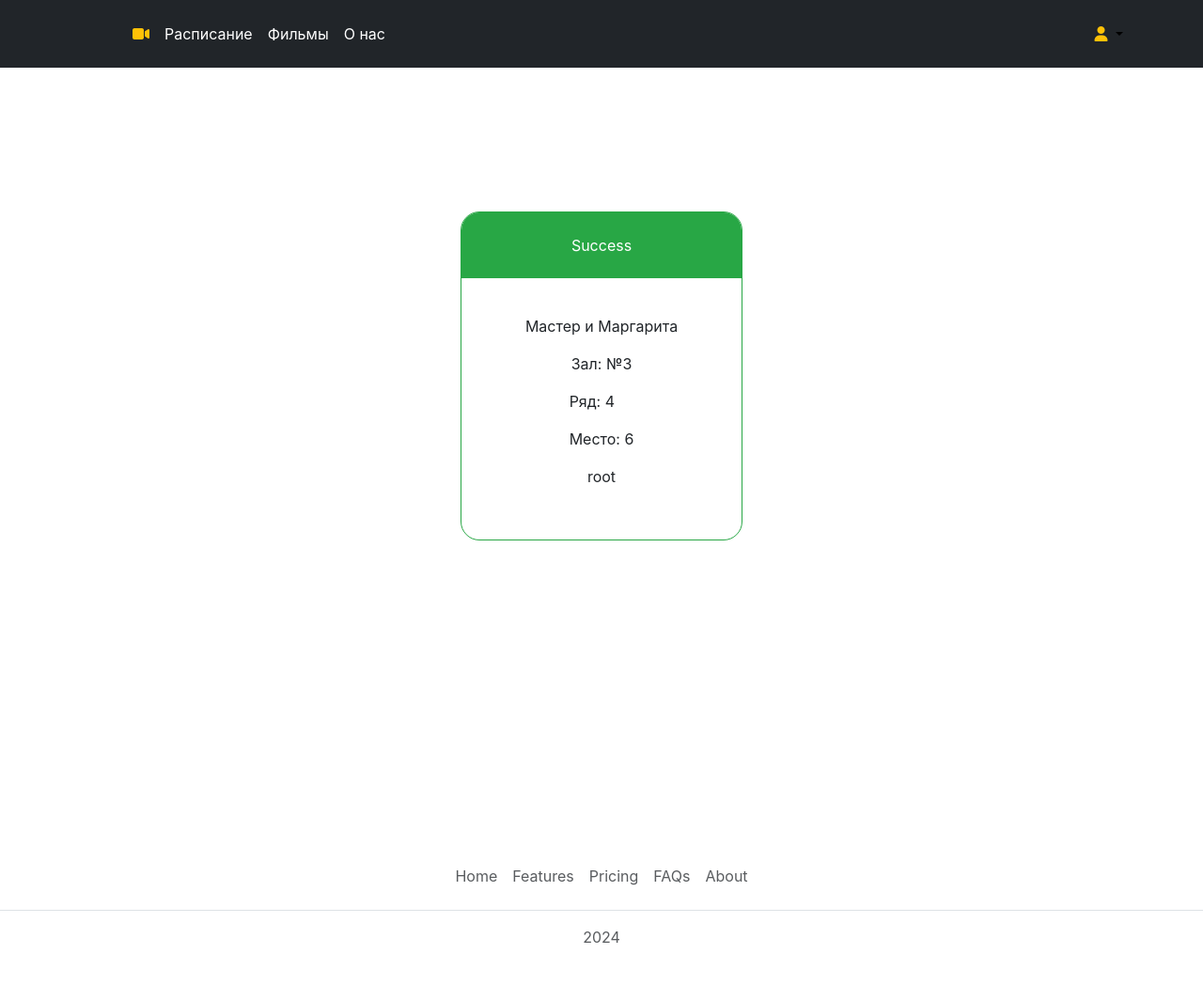
After one commit to SergeyKai/Sinima, a Django app: page /tickets/check_ticket/139 in a window 1280 px wide. The commit adds this page. Shown: the whole page at 94% size. Run offline with Django 5.2, Linux system fonts and the light colour scheme; a user stored in the database is signed in; data comes from the database, SQL or seed files in the repository; both versions use the stored data as it was after the commit; some libraries are stand-ins or nearby versions.

Commit message:
check tickets

```diff
--- a/Sinima/Sinima/urls.py
+++ b/Sinima/Sinima/urls.py
@@ -26,6 +26,7 @@ urlpatterns = [
     path('movies/', include('movies.urls')),
     path('users/', include('users.urls')),
     path('tickets/', include('tickets.urls')),
+    path('sessions/', include('cinemas.urls'))
 ]
 
 if settings.DEBUG:
--- a/Sinima/cinemas/admin.py
+++ b/Sinima/cinemas/admin.py
@@ -8,6 +8,9 @@ admin.site.register(models.Seat)
 
 @admin.register(models.Session)
 class SessionAdmin(admin.ModelAdmin):
+    """
+    Регистрация модели Session в панели администратора
+    """
     list_display = ('id', 'movie', 'get_movie_poster', 'room', 'start_time', 'ticket_price')
     list_display_links = ('id', 'movie')
     list_filter = ('movie', 'room', 'start_time', 'ticket_price')
--- a/Sinima/cinemas/models.py
+++ b/Sinima/cinemas/models.py
@@ -59,3 +59,4 @@ class Session(models.Model):
     class Meta:
         verbose_name = 'Показ'
         verbose_name_plural = 'Показы'
+        ordering = ['start_time', 'movie__title']
--- /dev/null
+++ b/Sinima/cinemas/urls.py
@@ -0,0 +1,7 @@
+from django.urls import path, include
+
+from .views import list_session
+
+urlpatterns = [
+    path('list/', list_session, name='list_session')
+]
--- /dev/null
+++ b/Sinima/core/permishions.py
@@ -0,0 +1,15 @@
+from functools import wraps
+from django.http import HttpResponseForbidden
+from django.shortcuts import redirect
+
+
+def admin_required(func):
+    def wrapper(request, *args, **kwargs):
+        if not request.user.is_authenticated:
+            return HttpResponseForbidden('Вы не авторизованы')
+        elif not request.user.is_superuser:
+            return redirect('forbidden')
+        else:
+            return func(request, *args, **kwargs)
+
+    return wrapper
--- a/Sinima/core/urls.py
+++ b/Sinima/core/urls.py
@@ -5,5 +5,6 @@ from . import views
 
 urlpatterns = [
     path('', views.home, name='home'),
-    path('about', views.about, name='about'),
+    path('about/', views.about, name='about'),
+    path('forbidden/', views.forbidden, name='forbidden'),
 ]
--- a/Sinima/core/views.py
+++ b/Sinima/core/views.py
@@ -11,3 +11,7 @@ def home(request):
 
 def about(request):
     return render(request, 'core/about.html')
+
+
+def forbidden(request):
+    return render(request, 'core/forbidden.html')
--- /dev/null
+++ b/Sinima/static/css/ticket_check.css
@@ -0,0 +1,91 @@
+
+.success_msg {
+    color: #fff;
+    background-color: #28a745;
+    border-color: #28a745;
+}
+
+.success_container {
+    position: absolute;
+
+    top: 50%;
+    left: 50%;
+    transform: translate(-50%, -50%);
+
+    /* padding: 20px; */
+
+    border: 1px solid #28a745;
+
+    border-radius: 20px;
+
+
+    display: flex;
+    /* align-items: center;
+    justify-content: center; */
+
+    flex-direction: column;
+
+    overflow: hidden;
+
+
+    width: 300px;
+    height: 350px;
+}
+
+.success_msg {
+    position: relative;
+
+    width: 100%;
+    height: 20%;
+
+    display: flex;
+    align-items: center;
+    justify-content: center;
+}
+
+.ticket_block {
+    position: relative;
+
+
+    /* width: calc(100% - 5px);
+    height: calc(80% - 5px); */
+
+    width: 100%;
+    height: 80%;
+
+
+    padding: 10px;
+
+    display: flex;
+    align-items: center;
+    justify-content: center;
+    flex-direction: column;
+}
+
+.forbidden_container {
+    position: absolute;
+
+    top: 50%;
+    left: 50%;
+    transform: translate(-50%, -50%);
+
+    padding: 20px;
+
+
+    border: 1px solid #dc3545;
+
+    color: #fff;
+    background-color: #dc3545;
+    border-color: #dc3545;
+
+    border-radius: 20px;
+
+
+    display: flex;
+    flex-direction: column;
+
+    overflow: hidden;
+
+    font-size: 30px;
+
+}
--- a/Sinima/templates/core/base.html
+++ b/Sinima/templates/core/base.html
@@ -34,7 +34,7 @@
                 <li><a href="{% url 'home' %}" class="nav-link px-2 text-white">
                     <i class="text-warning fa-solid fa-video"></i>
                 </a></li>
-                <li><a href="#" class="nav-link px-2 text-white">Расписание</a></li>
+                <li><a href="{% url 'list_session' %}" class="nav-link px-2 text-white">Расписание</a></li>
                 <li><a href="{% url 'movies_list' %}" class="nav-link px-2 text-white">Фильмы</a></li>
                 <li><a href="{% url 'about' %}" class="nav-link px-2 text-white">О нас</a></li>
             </ul>
--- /dev/null
+++ b/Sinima/templates/tickets/check_success.html
@@ -0,0 +1,43 @@
+{% extends 'core/base.html' %}
+{% load static %}
+{% load movies_tags %}
+
+{% block extrastyles %}
+<link rel="stylesheet" href="{% static 'css/ticket_check.css' %}">
+{% endblock %}
+
+
+{% block main %}
+<div class="success_container">
+
+
+    <div class="success_msg">
+
+        <span>Success</span>
+
+    </div>
+
+    <div class="ticket_block">
+
+
+        <p>{{ ticket.session.movie.title }}</p>
+
+
+        <p>Зал: <span>{{ ticket.seat.room.name }}</span></p>
+
+        <div class="">
+
+            <p>Ряд: <span>{{ ticket.seat.row }}</span></p>
+            <p>Место: <span>{{ ticket.seat.number }}</span></p>
+
+        </div>
+
+        <p>{{ ticket.user }}</p>
+
+
+    </div>
+
+
+</div>
+
+{% endblock %}
--- a/Sinima/tickets/models.py
+++ b/Sinima/tickets/models.py
@@ -31,7 +31,7 @@ class Ticket(models.Model):
         self.save()
 
     def __str__(self):
-        return f'Билет: Пользователь: {self.user} Сеанс: {self.session} Место: {self.seat} Время покупки: {self.purchase_time}'
+        return f'Билет: Пользователь: {self.user} Место: {self.seat} Время покупки: {self.purchase_time} <id: {self.pk}>'
 
     class Meta:
         verbose_name = 'Билет'
--- a/Sinima/tickets/views.py
+++ b/Sinima/tickets/views.py
@@ -1,7 +1,9 @@
+from django.contrib.admin.views.decorators import staff_member_required
 from django.contrib.auth.decorators import login_required
 from django.shortcuts import render, redirect
 from django.urls import reverse
 
+from core.permishions import admin_required
 from .forms import PurchaseTicketForm
 
 from cinemas.models import Session
@@ -29,6 +31,10 @@ def tickets(request):
     return render(request, 'tickets/tickets.html', {'tickets': u_tickets})
 
 
-@login_required
+@admin_required
 def check_ticket(request, ticket_id):
-    return render(request, 'tickets/check_success.html')
+    try:
+        ticket = Ticket.objects.get(pk=ticket_id)
+        return render(request, 'tickets/check_success.html', {'ticket': ticket})
+    except Ticket.DoesNotExist:
+        return render(request, 'tickets/check_forbidden.html', )
```
Also changed, not shown: Sinima/cinemas/views.py (+7 -1 lines), Sinima/static/css/forbidden.css (added, +22 -0 lines), Sinima/static/css/list_session.css (added, +76 -0 lines), Sinima/templates/core/forbidden.html (added, +14 -0 lines), Sinima/templates/movies/list_session.html (added, +52 -0 lines), Sinima/templates/tickets/check_forbidden.html (added, +21 -0 lines), Sinima/db.sqlite3.
